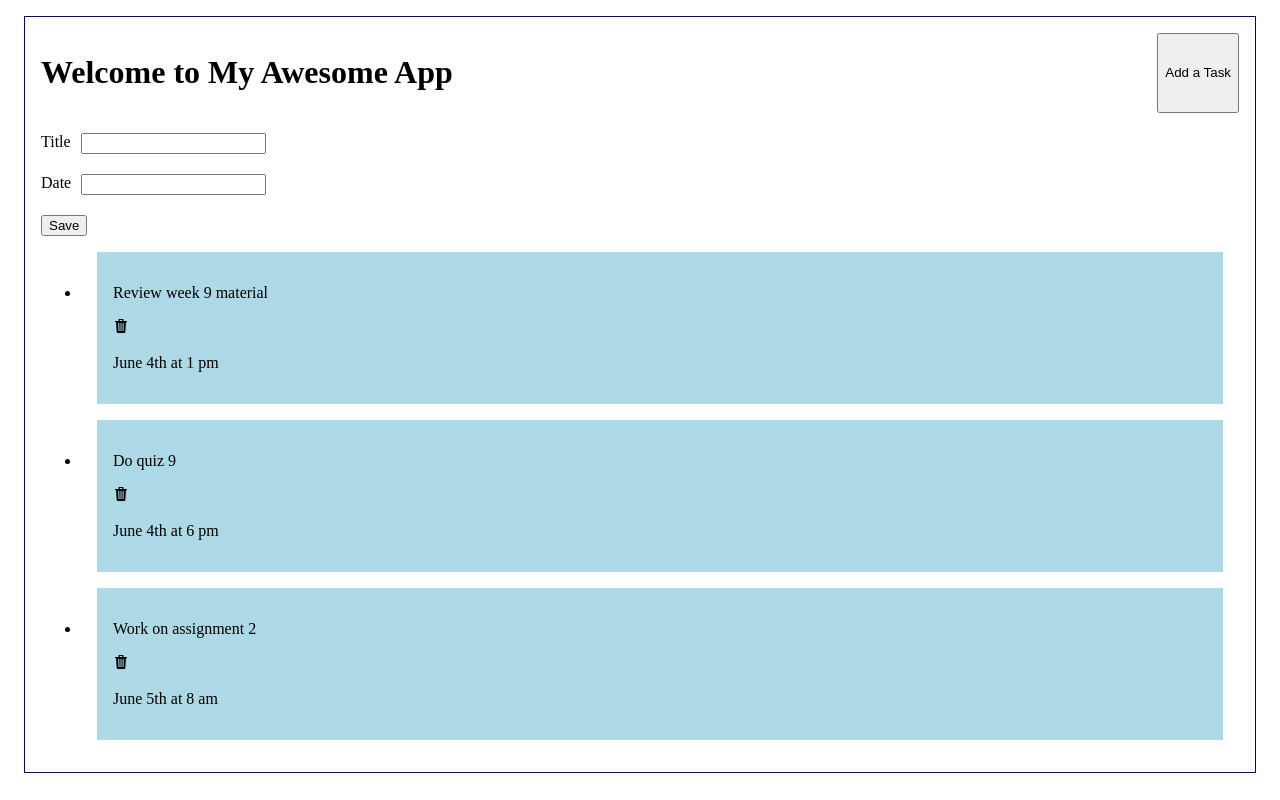
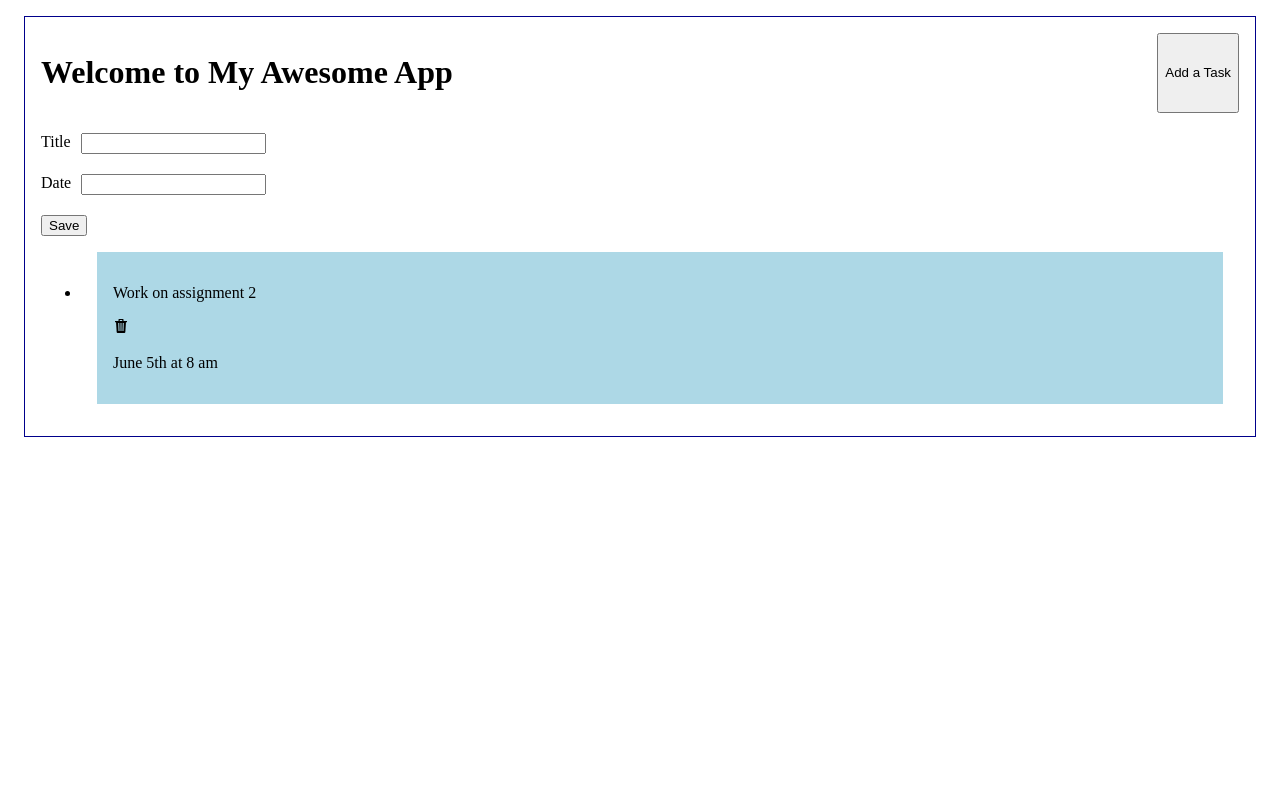
Before and after one commit to Ying29-Wang/CS5610, a React (Vite) app in the folder week9/my-react-app/: page / in a window 1280 px wide. Built offline with nearby package versions, Linux system fonts and the light colour scheme; data requests are answered from the project's data file.

Commit message:
add delete from server

```diff
--- /dev/null
+++ b/week9/my-react-app/db.json
@@ -0,0 +1,9 @@
+{
+  "tasks": [
+    {
+      "id": "3",
+      "title": "Work on assignment 2",
+      "date": "June 5th at 8 am"
+    }
+  ]
+}
--- a/week9/my-react-app/package.json
+++ b/week9/my-react-app/package.json
@@ -10,6 +10,7 @@
     "preview": "vite preview"
   },
   "dependencies": {
+    "json-server": "^1.0.0-beta.3",
     "react": "^19.0.0",
     "react-dom": "^19.0.0",
     "react-icons": "^5.5.0"
--- a/week9/my-react-app/src/App.jsx
+++ b/week9/my-react-app/src/App.jsx
@@ -1,14 +1,35 @@
-import React from 'react';
+import React, { useEffect, useState } from 'react';
 import Header from './components/Header';
 import TasksList from './components/TasksList';
 import AddTask from './components/AddTask';
 
 export default function App() {
+  const [tasksFromServer, setTasksFromServer] = useState([]);
+  // getting data from server
+  async function fetchData() {
+    try {
+      const response = await fetch("http://localhost:5001/tasks");
+      if (!response.ok) {
+        throw new Error("fetch failed");
+      } else {
+        const data = await response.json();
+        setTasksFromServer(data);
+        console.log(data);
+      }
+  } catch (error) {
+    console.log(error);
+  }
+  }
+
+  useEffect(() => {
+    fetchData();
+  }
+  , []);
   const appName = "My Awesome App"
 
   return <div className="appContainer">
     <Header myAppName={appName} />
     <AddTask />
-    <TasksList />
+    <TasksList  tasks={tasksFromServer}/>
   </div>;
 }
--- a/week9/my-react-app/src/components/TasksList.jsx
+++ b/week9/my-react-app/src/components/TasksList.jsx
@@ -1,30 +1,22 @@
 import React, { useState } from "react";
 import Task from "./Task";
 
-export default function TasksList() {
-    const [tasks, setTasks] = useState([
-        {
-            id: 1,
-            title: "Review week 9 material",
-            date: "June 4th at 1 pm",
-        },
-        {
-            id: 2,
-            title: "Do quiz 9",
-            date: "June 4th at 6 pm",
-        },
-        {
-            id: 3,
-            title: "Work on assignment 2",
-            date: "June 5th at 8 am",
-        },
-    ]);
+export default function TasksList( {tasks} ) {
+    // const [tasks, setTasks] = useState([]);
 
-    function deleteTask(deletedId) {
+    async function deleteTask(deletedId) {
         // setTasks(tasks.filter((task) => task.id !== taskId));
-        console.log("delete pressed", deletedId);
-        const newArray = tasks.filter((task) => task.id !== deletedId);
-        setTasks(newArray);
+        // console.log("delete pressed", deletedId);
+        // const newArray = tasks.filter((task) => task.id !== deletedId);
+        // setTasks(newArray);
+        try {
+            // 1. delete from the server
+            await fetch(`http://localhost:5001/tasks/${deletedId}`, {
+            method: "DELETE",
+        })} catch (error) {
+            console.log(error);
+        }
+        console.log("task deleted");
     }
 
     return tasks.length === 0 ? (
```
Also changed, not shown: 1 other file (tests, documents, lock files or other folders).
